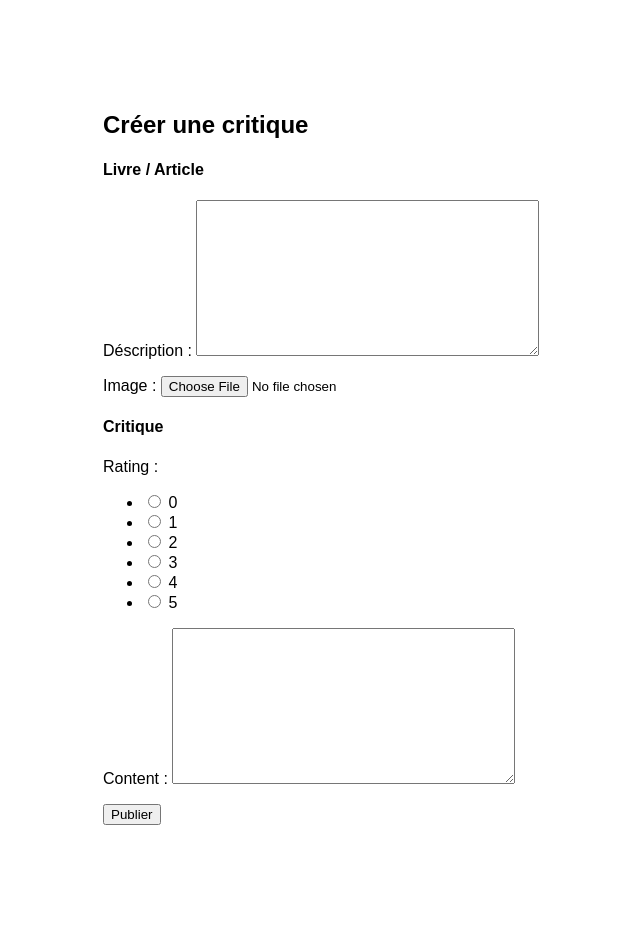
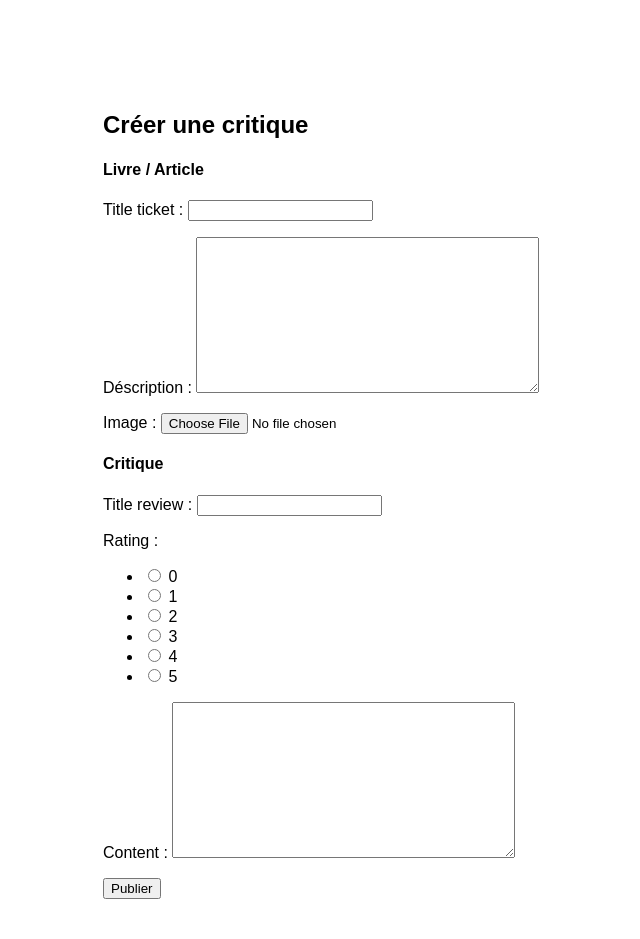
Before and after one commit to oussamaabid82/LITReview, a Django app: page /blog/review in a window 1280 px wide. Shown: the part 137-1076 px from the top of the page, without its empty margins (5-645 px from the left). Before the commit the page ends 962 px from the top, so only its background shows below. Run offline with Django 3.2, Linux system fonts and the light colour scheme; the visitor is signed in with stand-in values (Sample User, id 1); parts of the project's set-up code (start-up, migrations or seed data) failed here and were passed over; some libraries are stand-ins or nearby versions.

Commit message:
Modif et supprimer les ticket et les critiques

```diff
--- a/blog/forms.py
+++ b/blog/forms.py
@@ -12,23 +12,18 @@ RATING_RANGE = (
         ('5', '5')
     )
 
-
 class TicketForm(forms.ModelForm):
     description = forms.CharField(max_length=800, widget=forms.Textarea, label='Déscription')
-    image = forms.ImageField(required=False)
+    image = forms.ImageField()
     class Meta:
         model = Ticket
-        fields = ['description', 'image']
-
-    # title = forms.CharField(max_length=200, label='Titre')
-    # description = forms.CharField(max_length=800, widget=forms.Textarea, label='Déscription')
-    # image = forms.ImageField(required=False)
+        fields = ['title_ticket','description', 'image']
 
 class ReviewForm(forms.ModelForm):
     rating = forms.ChoiceField(choices=RATING_RANGE, widget=forms.RadioSelect())
     class Meta:
         model = Review
-        fields = ['rating', 'content']
+        fields = ['title_review', 'rating', 'content']
 
 class FollowUsersForm(forms.ModelForm):
     class Meta:
--- a/blog/models.py
+++ b/blog/models.py
@@ -5,24 +5,23 @@ from PIL import Image
 
 
 class Ticket(models.Model):
-    title = models.CharField(max_length=128)
+    title_ticket = models.CharField(max_length=128)
     description = models.TextField(max_length=5000)
     image = models.ImageField(upload_to="media")
     user = models.ForeignKey(settings.AUTH_USER_MODEL, on_delete=models.CASCADE)
     contributors = models.ManyToManyField(settings.AUTH_USER_MODEL, through='BlogContributor', related_name='ticket_contributions')
     date_created = models.DateTimeField(auto_now_add=True)
 
-    IMAGE_MAX_SIZE = (200, 200)
+    # IMAGE_MAX_SIZE = (200, 200)
 
-    def resize_image(self):
-        image = Image.open(self.image)
-        image.thumbnail(self.IMAGE_MAX_SIZE)
-        image.save(self.image.path)
+    # def resize_image(self):
+    #     image = Image.open(self.image)
+    #     image.thumbnail(self.IMAGE_MAX_SIZE)
+    #     image.save(self.image.path)
 
-    def save(self, *args, **kwargs):
-        super().save(*args, **kwargs)
-        self.resize_image()
-
+    # def save(self, *args, **kwargs):
+    #     super().save(*args, **kwargs)
+    #     self.resize_image()
 
 class Review(models.Model):
     RATING_RANGE = (
@@ -34,9 +33,9 @@ class Review(models.Model):
         ('5', '5')
     )
     ticket = models.ForeignKey(to=Ticket,on_delete=models.CASCADE, null=True)
-    title = models.CharField(max_length=128, null=True)
+    title_review = models.CharField(max_length=128, null=True)
     content = models.TextField(max_length=5000)
-    rating = models.IntegerField(choices=RATING_RANGE)
+    rating = models.CharField(max_length=11, choices=RATING_RANGE)
     user = models.ForeignKey(to=settings.AUTH_USER_MODEL,on_delete=models.CASCADE)
     contributors = models.ManyToManyField(settings.AUTH_USER_MODEL, through='BlogContributor', related_name='review_contributions')
     date_created = models.DateTimeField(auto_now_add=True)
@@ -48,7 +47,6 @@ class Review(models.Model):
         self.word_count = self._get_word_count()
         super().save(*args, **kwargs)
 
-
 class BlogContributor(models.Model):
     contributor = models.ForeignKey(settings.AUTH_USER_MODEL, on_delete=models.CASCADE)
     review = models.ForeignKey(Review, on_delete=models.CASCADE)
--- a/blog/templates/blog/create_review_response.html
+++ b/blog/templates/blog/create_review_response.html
@@ -2,8 +2,6 @@
 {% block content %}
     <h2>Créer une critique</h2>
     <form method="post" enctype="multipart/form-data">
-        <h4>Livre / Article</h4>
-        {{ ticket }}
         <h4>Critique</h4>
         {{ review_form.as_p }}
         {% csrf_token %}
--- a/blog/views.py
+++ b/blog/views.py
@@ -65,7 +65,7 @@ def create_ticket(request):
         ticket_form = TicketForm(request.POST, request.FILES)
         if ticket_form.is_valid():
             ticket = Ticket()
-            ticket.title = ticket_form.cleaned_data['title']
+            ticket.title_ticket = ticket_form.cleaned_data['title']
             ticket.description = ticket_form.cleaned_data['description']
             ticket.image = ticket_form.cleaned_data['image']
             ticket.user = request.user
@@ -90,7 +90,7 @@ def create_review(request):
         review_form = ReviewForm(request.POST)
         if all([ticket_form.is_valid(), review_form.is_valid()]):
             ticket = Ticket()
-            ticket.title = ticket_form.cleaned_data['title']
+            ticket.title_ticket = ticket_form.cleaned_data['title_ticket']
             ticket.description = ticket_form.cleaned_data['description']
             ticket.image = ticket_form.cleaned_data['image']
             ticket.user = request.user
@@ -99,8 +99,8 @@ def create_review(request):
 
             review = Review()
             review.ticket = ticket
-            review.title = request.POST['title']
-            review.content = request.POST['commentaire']
+            review.title_review = request.POST['title_review']
+            review.content = request.POST['content']
             review.rating = request.POST['rating']
             review.user = request.user
             review.save()
@@ -125,8 +125,8 @@ def create_review_response_ticket(request, blog_id):
         if review_form.is_valid():
             review = Review()
             review.ticket = ticket
-            review.title = request.POST['title']
-            review.content = request.POST['commentaire']
+            review.title_review = request.POST['title_review']
+            review.content = request.POST['content']
             review.rating = request.POST['rating']
             review.user = request.user
             review.save()
@@ -135,7 +135,6 @@ def create_review_response_ticket(request, blog_id):
         review_form = ReviewForm()
 
     context = {
-        'ticket': ticket,
         'review_form': review_form,
     }
     return render(request, 'blog/create_review_response.html', context=context)
@@ -179,10 +178,15 @@ def edit_ticket(request, blog_id):
 @login_required
 def delete_review(request, blog_id):
     review = get_object_or_404(Review, id=blog_id)
-    delete_review = review.delete()
-    redirect('post')
-    context = {'delete_review': delete_review}
-    return render(request, 'blog/post.html', context=context)
+    review.delete()
+    return redirect('post')
+
+@login_required
+def delete_ticket(request, blog_id):
+    ticket = get_object_or_404(Ticket, id=blog_id)
+    ticket.delete()
+    return redirect('post')
+
 
 @login_required
 def follow_users(request):
--- a/litreview/urls.py
+++ b/litreview/urls.py
@@ -16,10 +16,12 @@ urlpatterns = [
     path('post/', blog.views.post, name='post'),
     path('blog/ticket/', blog.views.create_ticket, name='ask_review'),
     path('blog/review', blog.views.create_review, name='create_review'),
-    path('blog/<int:blog_id>/review_response', blog.views.create_review_response_ticket, name='review_response'),
+    path('blog/ticket/<int:blog_id>/review_response', blog.views.create_review_response_ticket, name='review_response'),
     path('blog/<int:blog_id>', blog.views.view_blog, name='view_blog'),
     path('blog/<int:blog_id>/edit_review', blog.views.edit_review, name='edit_review'),
+    path('blog/<int:blog_id>/delete_review', blog.views.delete_review, name='delete_review'),
     path('blog/<int:blog_id>/edit_ticket', blog.views.edit_ticket, name='edit_ticket'),
+    path('blog/<int:blog_id>/delete_ticket', blog.views.delete_ticket, name='delete_ticket'),
     path('follow-users/', blog.views.follow_users, name='follow_users')
 ]
 
--- a/templates/base.html
+++ b/templates/base.html
@@ -1,7 +1,7 @@
 {% load static %}
 <html>
     <head>
-        <link rel="stylesheet" href="{% static 'style.css' %}">
+        <link rel="stylesheet" href="{% static 'styles.css' %}">
     </head>
     <body>
         <div class="sidebar">
```
Also changed, not shown: blog/templates/blog/home.html (+7 -2 lines), blog/templates/blog/post.html (+8 -6 lines), blog/migrations/0002_auto_20220223_1947.py (added), blog/migrations/0003_rename_title_review_title_review.py (added), static/styles.css (renamed from static/style.css).
